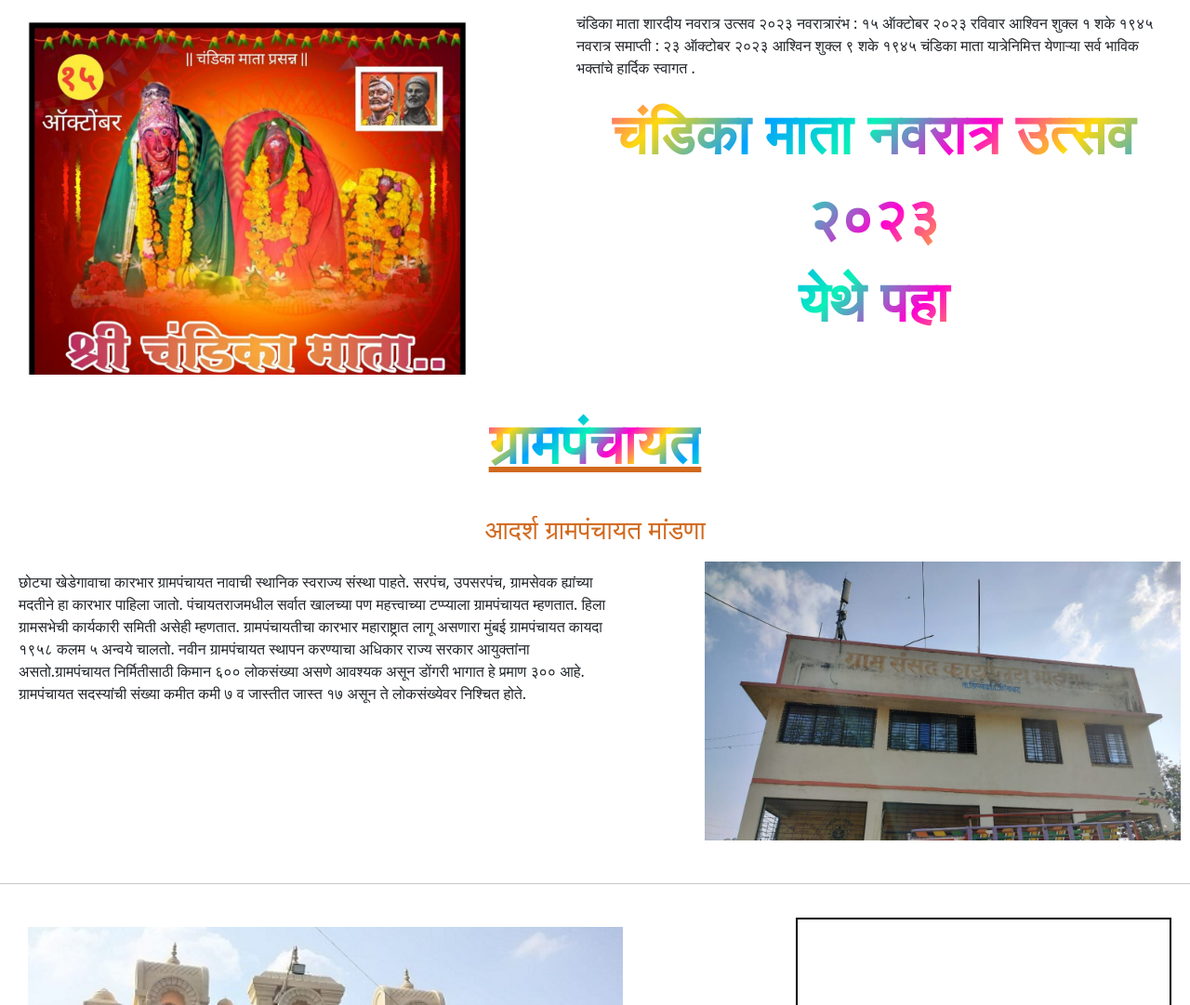
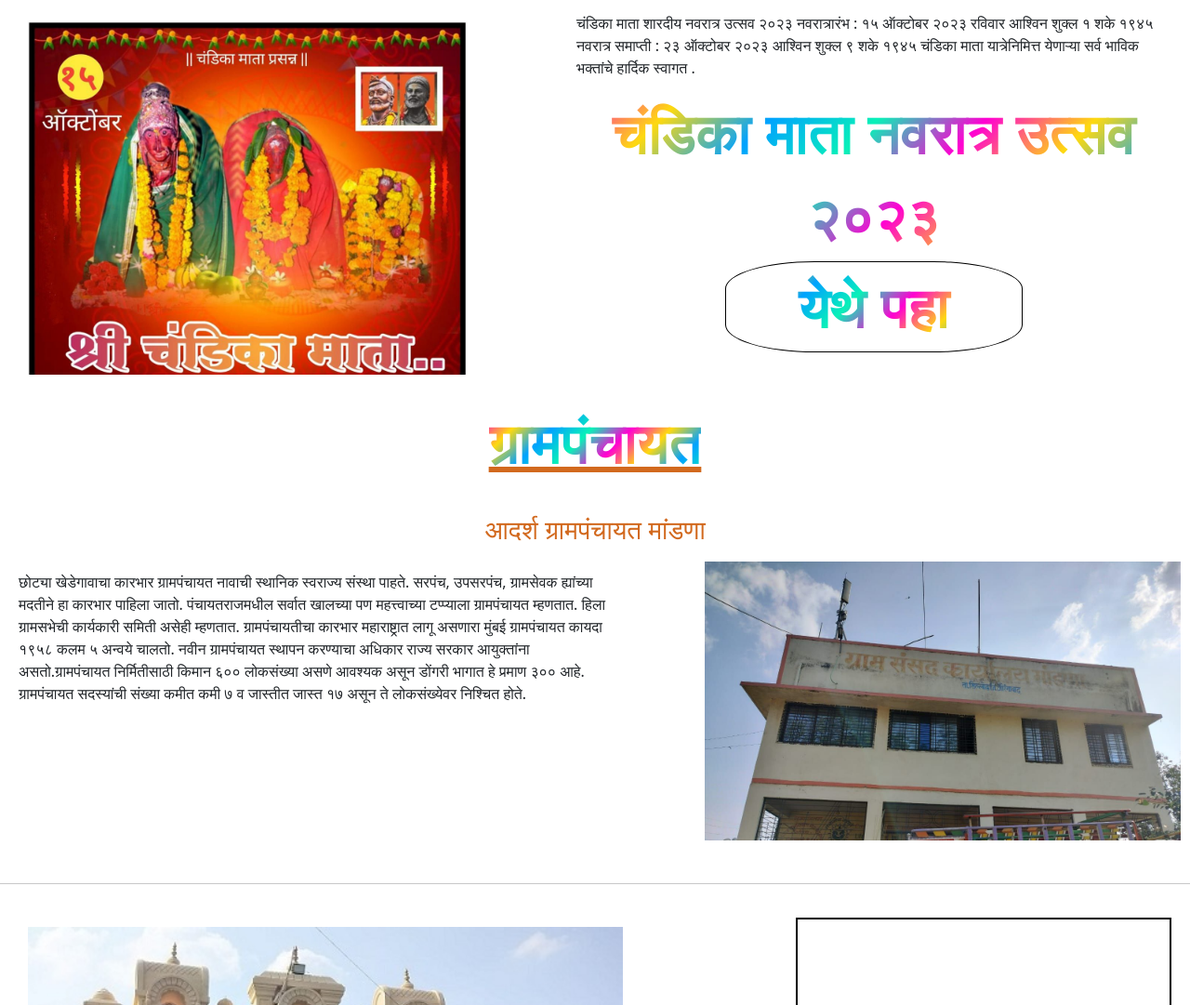
Before and after one commit to Akash-Daud/Digit-Mandna, a website: page index.html in a window 1280 px wide. Shown: the part 906-1987 px from the top of the page at 93% size. Drawn offline with nearby package versions, Linux system fonts and the light colour scheme; grey boxes are pictures that could not be loaded.

Commit message:
Update navbar.css

```diff
--- a/navbar.css
+++ b/navbar.css
@@ -150,10 +150,12 @@ footer{
  padding-left: 70px;
   }
 
-  .gram{
+  .yethe{
+    width: 50%;
+    margin-left: 25%;
+    border-radius: 30%;
+    padding-top: 1%;
+     background-color: black;
 
-  }
-
-  .chandika{
-
-  }
+    border: 1px solid black;
+}
```
